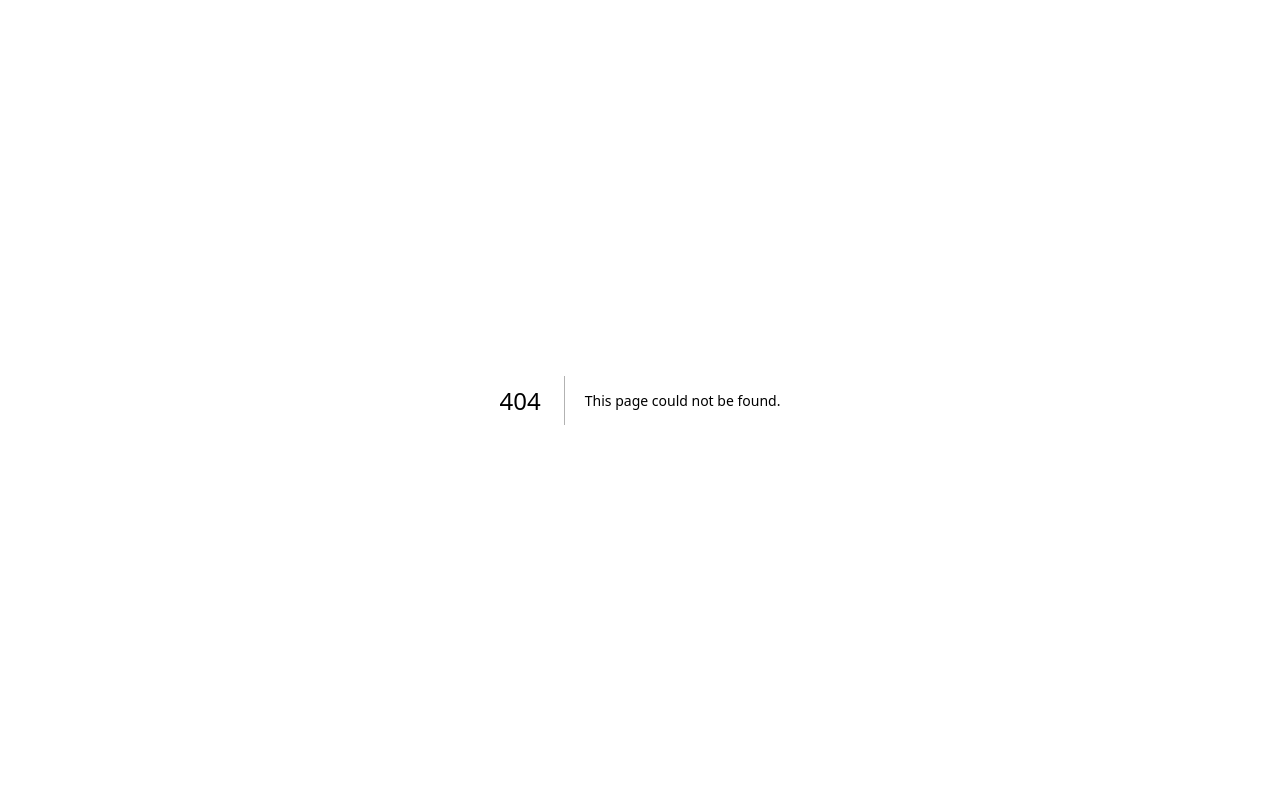
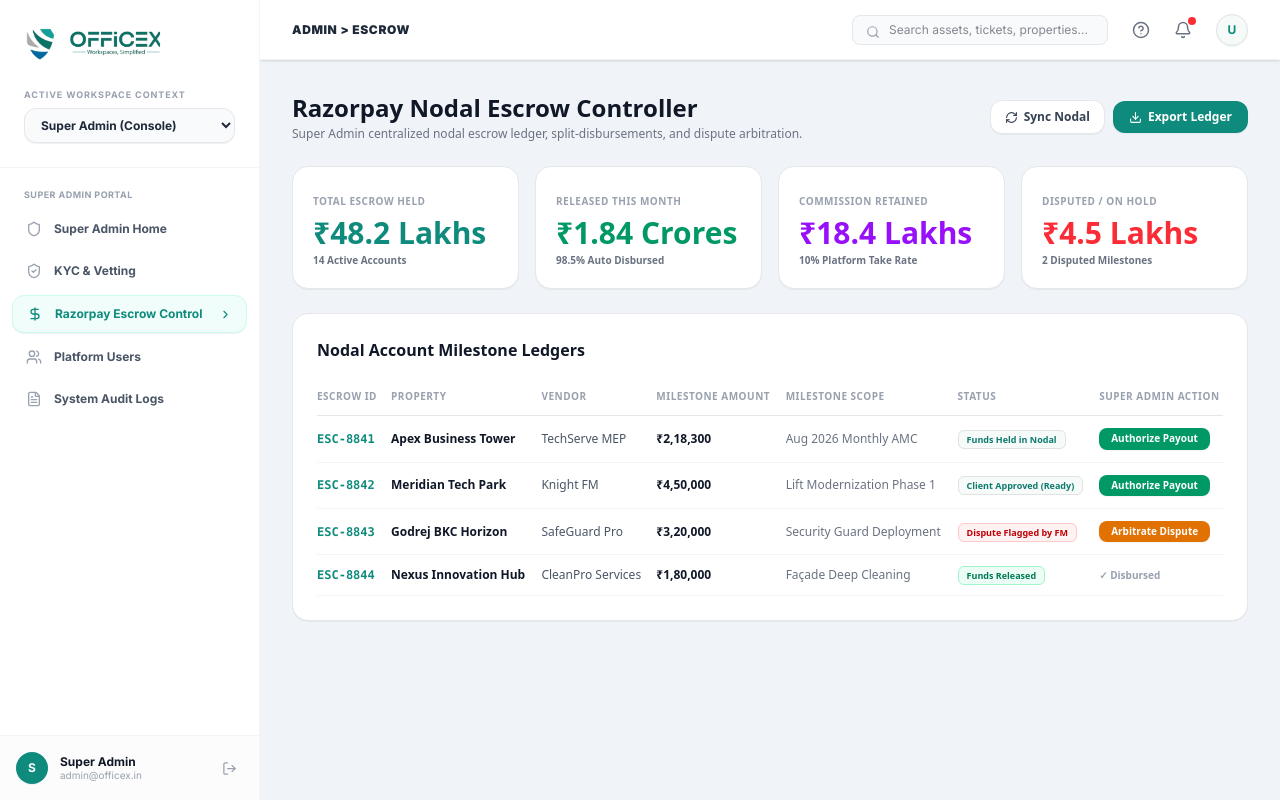
Before and after one commit to cleanasset/officeX, a Next.js app: page /admin/escrow in a window 1280 px wide. Before the commit this address had no page. Built offline with nearby package versions, Linux system fonts and the light colour scheme.

Commit message:
fix(deployment): resolve all 404 routes and add admin escrow, audit, vendor ratings aliases

```diff
--- /dev/null
+++ b/src/app/admin/audit/page.tsx
@@ -0,0 +1,5 @@
+import AuditTrailLogsDashboard from "../logs/page";
+
+export default function AdminAuditPage() {
+  return <AuditTrailLogsDashboard />;
+}
--- /dev/null
+++ b/src/app/admin/escrow/page.tsx
@@ -0,0 +1,131 @@
+"use client";
+import React, { useState } from "react";
+import { Lock, ShieldCheck, CheckCircle, AlertTriangle, ArrowRight, Download, RefreshCw, DollarSign } from "lucide-react";
+
+export default function AdminEscrowControlDashboard() {
+  const [toast, setToast] = useState<string | null>(null);
+
+  const showToast = (msg: string) => {
+    setToast(msg);
+    setTimeout(() => setToast(null), 3500);
+  };
+
+  const escrowStats = [
+    { label: "Total Escrow Held", value: "₹48.2 Lakhs", sub: "14 Active Accounts", color: "text-blue-600" },
+    { label: "Released This Month", value: "₹1.84 Crores", sub: "98.5% Auto Disbursed", color: "text-emerald-600" },
+    { label: "Commission Retained", value: "₹18.4 Lakhs", sub: "10% Platform Take Rate", color: "text-purple-600" },
+    { label: "Disputed / On Hold", value: "₹4.5 Lakhs", sub: "2 Disputed Milestones", color: "text-red-500" }
+  ];
+
+  const escrowAccounts = [
+    { id: "ESC-8841", property: "Apex Business Tower", vendor: "TechServe MEP", amount: "₹2,18,300", milestone: "Aug 2026 Monthly AMC", nodalStatus: "Funds Held in Nodal", action: "Release" },
+    { id: "ESC-8842", property: "Meridian Tech Park", vendor: "Knight FM", amount: "₹4,50,000", milestone: "Lift Modernization Phase 1", nodalStatus: "Client Approved (Ready)", action: "Release" },
+    { id: "ESC-8843", property: "Godrej BKC Horizon", vendor: "SafeGuard Pro", amount: "₹3,20,000", milestone: "Security Guard Deployment", nodalStatus: "Dispute Flagged by FM", action: "Investigate" },
+    { id: "ESC-8844", property: "Nexus Innovation Hub", vendor: "CleanPro Services", amount: "₹1,80,000", milestone: "Façade Deep Cleaning", nodalStatus: "Funds Released", action: "Completed" }
+  ];
+
+  return (
+    <div className="flex flex-col gap-6 font-sans w-full max-w-full pb-12">
+      {toast && (
+        <div className="fixed bottom-6 right-6 z-50 bg-gray-900 text-white text-xs font-bold px-4 py-3 rounded-xl shadow-2xl flex items-center gap-2">
+          <CheckCircle size={16} className="text-emerald-400" />
+          <span>{toast}</span>
+        </div>
+      )}
+
+      {/* Header */}
+      <div className="flex flex-col sm:flex-row sm:items-center justify-between gap-3 w-full">
+        <div>
+          <h1 className="text-xl md:text-2xl font-black text-gray-900">Razorpay Nodal Escrow Controller</h1>
+          <p className="text-xs text-gray-500 mt-0.5">Super Admin centralized nodal escrow ledger, split-disbursements, and dispute arbitration.</p>
+        </div>
+        <div className="flex items-center gap-2 flex-wrap">
+          <button
+            onClick={() => showToast("Syncing Nodal Accounts with Razorpay...")}
+            className="px-3.5 py-2 rounded-xl bg-white border border-gray-200 text-xs font-bold text-gray-700 flex items-center gap-1.5 shadow-2xs hover:bg-gray-50 cursor-pointer"
+          >
+            <RefreshCw size={13} /> Sync Nodal
+          </button>
+          <button
+            onClick={() => showToast("Exported Escrow Audit Report")}
+            className="px-4 py-2 rounded-xl bg-[#0F8B7D] hover:bg-[#0D7A6E] text-white text-xs font-bold flex items-center gap-1.5 shadow-xs cursor-pointer"
+          >
+            <Download size={13} /> Export Ledger
+          </button>
+        </div>
+      </div>
+
+      {/* KPI Cards */}
+      <div className="grid grid-cols-1 sm:grid-cols-2 lg:grid-cols-4 gap-3 md:gap-4 w-full">
+        {escrowStats.map((stat, i) => (
+          <div key={i} className="bg-white rounded-2xl border border-gray-200 p-4 md:p-5 shadow-2xs">
+            <span className="text-[10px] font-bold text-gray-400 uppercase tracking-wider">{stat.label}</span>
+            <div className={`text-2xl md:text-3xl font-black mt-1 ${stat.color}`}>{stat.value}</div>
+            <span className="text-[10px] font-semibold text-gray-500 mt-0.5 block">{stat.sub}</span>
+          </div>
+        ))}
+      </div>
+
+      {/* Escrow Nodal Accounts Ledger */}
+      <div className="bg-white rounded-2xl border border-gray-200 p-4 md:p-6 shadow-2xs w-full">
+        <h2 className="text-base font-black text-gray-900 mb-4">Nodal Account Milestone Ledgers</h2>
+        <div className="overflow-x-auto">
+          <table className="w-full text-left border-collapse text-xs">
+            <thead>
+              <tr className="border-b border-gray-200 text-[10px] font-bold text-gray-400 uppercase tracking-wider">
+                <th className="py-3 pr-3">Escrow ID</th>
+                <th className="py-3 pr-3">Property</th>
+                <th className="py-3 pr-3">Vendor</th>
+                <th className="py-3 pr-3">Milestone Amount</th>
+                <th className="py-3 pr-3">Milestone Scope</th>
+                <th className="py-3 pr-3">Status</th>
+                <th className="py-3">Super Admin Action</th>
+              </tr>
+            </thead>
+            <tbody>
+              {escrowAccounts.map((acc) => (
+                <tr key={acc.id} className="border-b border-gray-100 text-xs hover:bg-gray-50/50">
+                  <td className="py-3 pr-3 font-mono font-bold text-[#0F8B7D]">{acc.id}</td>
+                  <td className="py-3 pr-3 font-semibold text-gray-900">{acc.property}</td>
+                  <td className="py-3 pr-3 text-gray-600">{acc.vendor}</td>
+                  <td className="py-3 pr-3 font-black text-gray-900">{acc.amount}</td>
+                  <td className="py-3 pr-3 text-gray-500">{acc.milestone}</td>
+                  <td className="py-3 pr-3">
+                    <span className={`px-2 py-0.5 rounded-md text-[9px] font-bold ${
+                      acc.nodalStatus.includes("Dispute")
+                        ? "bg-red-50 text-red-700 border border-red-200"
+                        : acc.nodalStatus.includes("Released")
+                        ? "bg-emerald-50 text-emerald-700 border border-emerald-200"
+                        : "bg-blue-50 text-blue-700 border border-blue-200"
+                    }`}>
+                      {acc.nodalStatus}
+                    </span>
+                  </td>
+                  <td className="py-3">
+                    {acc.action === "Release" ? (
+                      <button
+                        onClick={() => showToast(`Disbursed ${acc.amount} to ${acc.vendor}!`)}
+                        className="px-3 py-1 bg-emerald-600 hover:bg-emerald-700 text-white rounded-lg font-bold text-[10px] shadow-xs cursor-pointer"
+                      >
+                        Authorize Payout
+                      </button>
+                    ) : acc.action === "Investigate" ? (
+                      <button
+                        onClick={() => showToast(`Opened Dispute Arbitration Room for ${acc.id}`)}
+                        className="px-3 py-1 bg-amber-600 hover:bg-amber-700 text-white rounded-lg font-bold text-[10px] shadow-xs cursor-pointer"
+                      >
+                        Arbitrate Dispute
+                      </button>
+                    ) : (
+                      <span className="text-gray-400 font-bold text-[10px]">✓ Disbursed</span>
+                    )}
+                  </td>
+                </tr>
+              ))}
+            </tbody>
+          </table>
+        </div>
+      </div>
+    </div>
+  );
+}
--- /dev/null
+++ b/src/app/vendor/payments/page.tsx
@@ -0,0 +1,5 @@
+import VendorInvoicesAndPayouts from "../payouts/page";
+
+export default function VendorPaymentsPage() {
+  return <VendorInvoicesAndPayouts />;
+}
--- /dev/null
+++ b/src/app/vendor/ratings/page.tsx
@@ -0,0 +1,5 @@
+import VendorReviewsAndRatings from "../reviews/page";
+
+export default function VendorRatingsPage() {
+  return <VendorReviewsAndRatings />;
+}
```
